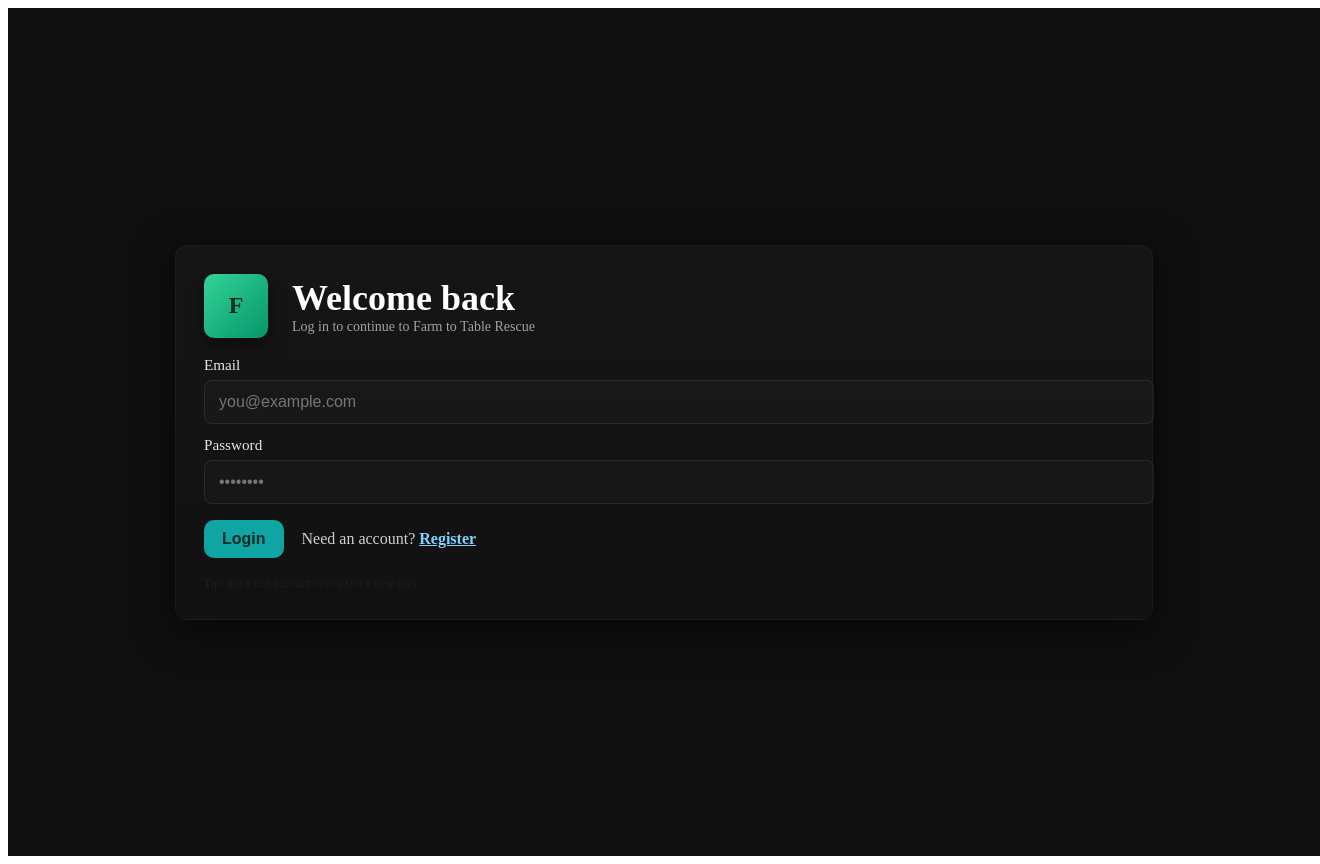
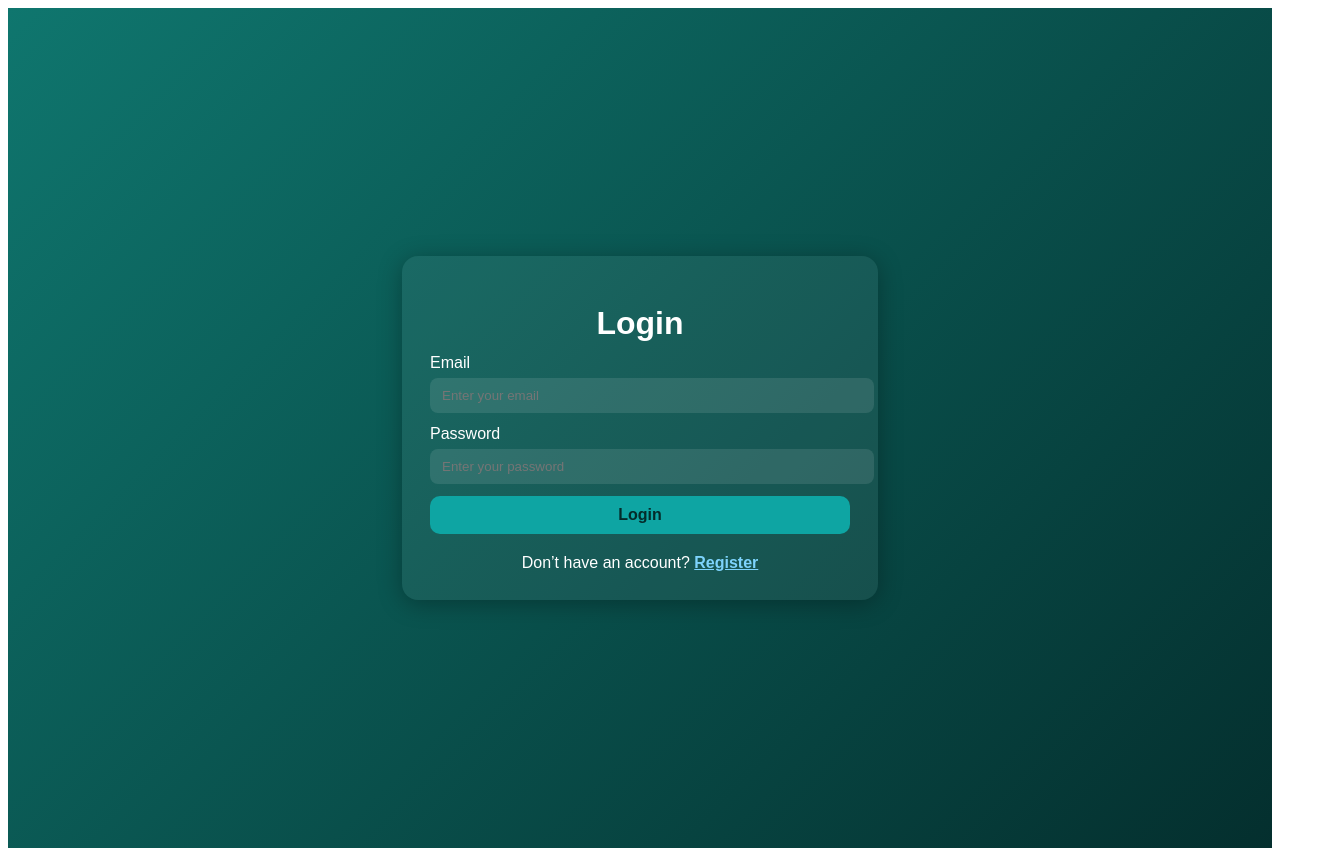
Before and after one commit to Lemuel-Jebas-K-URK23CS1172/Farm_To_Table_Game, a React (Vite) app: page /#/login in a window 1280 px wide. Shown: the whole page, 1320 px wide, since content can reach past the window. Built offline with nearby package versions, Linux system fonts and the light colour scheme; no server answers.

Commit message:
Update Login.jsx

```diff
--- a/src/pages/Login.jsx
+++ b/src/pages/Login.jsx
@@ -1,43 +1,33 @@
 // client/src/pages/Login.jsx
-import React, { useState } from "react";
-import { useNavigate, Link } from "react-router-dom";
-import axios from "axios";
+import { useState } from "react";
+import { Link, useNavigate } from "react-router-dom";
+import API from "../services/api";
 
-export default function LoginPage() {
+export default function Login() {
+  const [form, setForm] = useState({ email: "", password: "" });
+  const [error, setError] = useState("");
+  const [loading, setLoading] = useState(false);
   const navigate = useNavigate();
-  const [form, setForm] = useState({ email: "", password: "" });
-  const [loading, setLoading] = useState(false);
-  const [error, setError] = useState("");
 
-  const onChange = (e) => {
+  const handleChange = (e) =>
+    setForm({ ...form, [e.target.name]: e.target.value });
+
+  const handleSubmit = async (e) => {
+    e.preventDefault();
+    setLoading(true);
     setError("");
-    setForm((s) => ({ ...s, [e.target.name]: e.target.value }));
-  };
 
-  const submit = async (e) => {
-    e.preventDefault();
-    setError("");
-    if (!form.email || !form.password) {
-      setError("Please fill both email and password.");
-      return;
-    }
-    setLoading(true);
     try {
-      const res = await axios.post("/api/auth/login", {
-        email: form.email,
-        password: form.password,
-      });
-      // store token (or integrate with your AuthContext)
-      const { token, user } = res.data;
-      if (token) localStorage.setItem("token", token);
-      // example: navigate to dashboard
-      navigate("/dashboard");
+      const res = await API.post("/auth/login", form); // ✅ POST method
+      console.log("✅ Logged in user:", res.data);
+
+      localStorage.setItem("token", res.data.token);
+      localStorage.setItem("user", JSON.stringify(res.data.user));
+
+      navigate("/dashboard"); // redirect to game page
     } catch (err) {
-      setError(
-        err?.response?.data?.msg ||
-          err?.response?.data?.message ||
-          "Login failed"
-      );
+      console.error("❌ Login error:", err.response?.data || err.message);
+      setError(err.response?.data?.msg || "Login failed. Please try again.");
     } finally {
       setLoading(false);
     }
@@ -46,94 +36,75 @@
   return (
     <div
       style={{
+        display: "flex",
         minHeight: "100vh",
-        width: "100%",
-        display: "flex",
         alignItems: "center",
         justifyContent: "center",
-        background: "#0f0f10",
-        color: "#fff",
-        padding: "24px",
+        background: "linear-gradient(135deg, #0f766e, #042f2e)",
+        color: "white",
+        fontFamily: "Poppins, sans-serif",
+        padding: 20,
       }}
     >
       <div
         style={{
-          width: "min(920px, 96vw)",
-          background: "linear-gradient(180deg, rgba(255,255,255,0.03), rgba(255,255,255,0.01))",
-          borderRadius: 12,
-          padding: "28px 28px",
-          boxShadow: "0 10px 40px rgba(0,0,0,0.6)",
-          border: "1px solid rgba(255,255,255,0.03)",
+          width: "100%",
+          maxWidth: 420,
+          background: "rgba(255, 255, 255, 0.06)",
+          borderRadius: 16,
+          padding: 28,
+          boxShadow: "0 4px 25px rgba(0,0,0,0.3)",
         }}
       >
-        <div style={{ display: "flex", gap: 24, alignItems: "center", marginBottom: 18 }}>
-          <div style={{
-            width: 64, height: 64, borderRadius: 10, background: "linear-gradient(135deg,#34d399,#059669)",
-            display: "flex", alignItems: "center", justifyContent: "center", boxShadow: "0 6px 18px rgba(0,0,0,0.5)"
-          }}>
-            <span style={{ fontWeight: 800, color: "#062e1a", fontSize: 24 }}>F</span>
-          </div>
-          <div>
-            <h1 style={{ margin: 0, fontSize: "clamp(20px, 3.2vw, 36px)" }}>Welcome back</h1>
-            <div style={{ color: "rgba(255,255,255,0.6)", fontSize: "clamp(12px, 1.6vw, 14px)" }}>
-              Log in to continue to Farm to Table Rescue
-            </div>
-          </div>
-        </div>
-
-        <form onSubmit={submit} style={{ marginTop: 8 }}>
-          <div style={{ display: "grid", gap: 12 }}>
-            <label style={{ fontSize: "0.95rem", color: "rgba(255,255,255,0.9)" }}>
+        <h1 style={{ textAlign: "center", marginBottom: 12 }}>Login</h1>
+        <form onSubmit={handleSubmit}>
+          <div style={{ display: "flex", flexDirection: "column", gap: 12 }}>
+            <label>
               Email
               <input
                 name="email"
                 type="email"
+                placeholder="Enter your email"
                 value={form.email}
-                onChange={onChange}
-                placeholder="you@example.com"
-                autoComplete="email"
+                onChange={handleChange}
+                required
                 style={{
                   width: "100%",
+                  padding: "10px 12px",
+                  borderRadius: 8,
+                  border: "none",
+                  outline: "none",
+                  background: "rgba(255,255,255,0.1)",
+                  color: "white",
                   marginTop: 6,
-                  padding: "12px 14px",
-                  borderRadius: 8,
-                  border: "1px solid rgba(255,255,255,0.08)",
-                  background: "rgba(255,255,255,0.02)",
-                  color: "#fff",
-                  fontSize: "1rem",
-                  outline: "none",
                 }}
-                required
               />
             </label>
 
-            <label style={{ fontSize: "0.95rem", color: "rgba(255,255,255,0.9)" }}>
+            <label>
               Password
               <input
                 name="password"
                 type="password"
+                placeholder="Enter your password"
                 value={form.password}
-                onChange={onChange}
-                placeholder="••••••••"
-                autoComplete="current-password"
+                onChange={handleChange}
+                required
                 style={{
                   width: "100%",
+                  padding: "10px 12px",
+                  borderRadius: 8,
+                  border: "none",
+                  outline: "none",
+                  background: "rgba(255,255,255,0.1)",
+                  color: "white",
                   marginTop: 6,
-                  padding: "12px 14px",
-                  borderRadius: 8,
-                  border: "1px solid rgba(255,255,255,0.08)",
-                  background: "rgba(255,255,255,0.02)",
-                  color: "#fff",
-                  fontSize: "1rem",
-                  outline: "none",
                 }}
-                required
               />
             </label>
 
             {error && (
               <div
-                role="alert"
                 style={{
                   color: "#ffb4b4",
                   background: "rgba(255, 50, 50, 0.06)",
@@ -146,7 +117,6 @@
               </div>
             )}
 
-            <div style={{ display: "flex", gap: 12, alignItems: "center", marginTop: 4 }}>
             <button
               type="submit"
               disabled={loading}
@@ -164,19 +134,17 @@
               {loading ? "Logging in..." : "Login"}
             </button>
 
-              <div style={{ marginLeft: 6, color: "rgba(255,255,255,0.8)" }}>
-                Need an account?{" "}
-                <Link to="/register" style={{ color: "#7dd3fc", fontWeight: 700 }}>
+            <div style={{ textAlign: "center", marginTop: 8 }}>
+              Don’t have an account?{" "}
+              <Link
+                to="/register"
+                style={{ color: "#7dd3fc", fontWeight: 700 }}
+              >
                 Register
               </Link>
             </div>
           </div>
-          </div>
         </form>
-
-        <div style={{ marginTop: 18, color: "rgba(255,255,255,0.06)", fontSize: 12 }}>
-          Tip: use a test account or register a new user
-        </div>
       </div>
     </div>
   );
```
Lines whose indentation alone changed are shown as unchanged.
